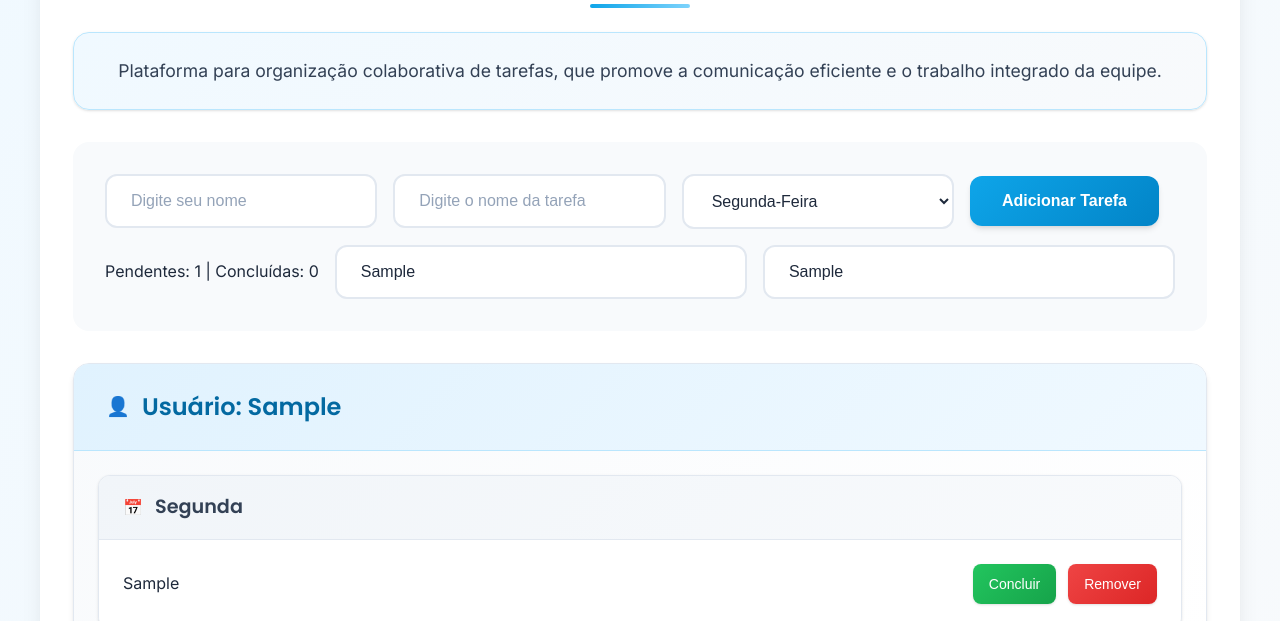
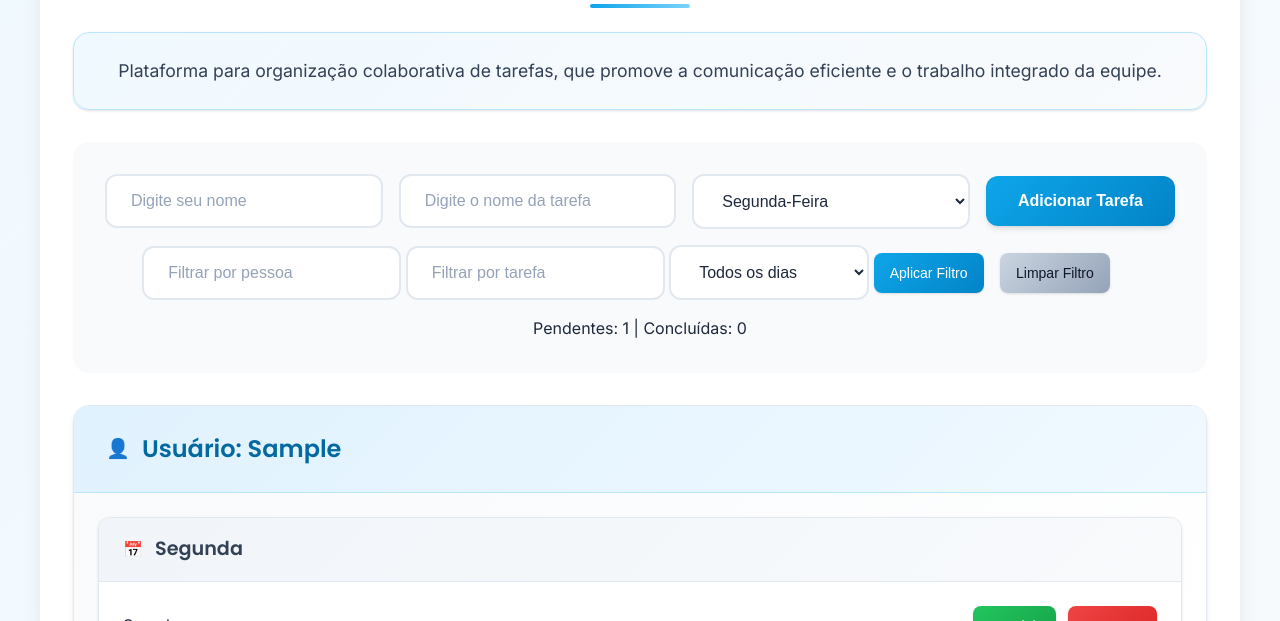
Before and after one commit to KayllaneAs/projetoOrganizeMe, a plain HTML site: page index.html in a window 1280 px wide. Both pictures are taken after typing "Sample", "Sample", "Sample", "Sample" into the empty fields and a click on the button "Adicionar Tarefa". Shown: the part 179-800 px from the top of the page. Drawn offline with Linux system fonts and the light colour scheme.

Commit message:
Correção Filtro e adição LocalStorage

```diff
--- a/index.html
+++ b/index.html
@@ -28,12 +28,30 @@
       </select>
 
       <button id="btnAdicionar" type="button" class="btn btn-primary">Adicionar Tarefa</button>
+      <!--APLICAÇÃO DE BOTÕES DE FILTRAR-->
+      <div class="filtros">
+        <input type="text" id="filtro-pessoa" placeholder="Filtrar por pessoa">
+        <input type="text" id="filtro-tarefa" placeholder="Filtrar por tarefa">
+        <select id="filtro-dia">
+          <option value="">Todos os dias</option>
+          <option value="segunda">Segunda</option>
+          <option value="terca">Terça</option>
+          <option value="quarta">Quarta</option>
+          <option value="quinta">Quinta</option>
+          <option value="sexta">Sexta</option>
+          <option value="sabado">Sábado</option>
+          <option value="domingo">Domingo</option>
+        </select>
+        <button onclick="filtrarTarefas()" class="btn-filtro btn-aplicar">Aplicar Filtro</button>
+        <button onclick="renderizarTarefas()" class="btn-filtro btn-limpar">Limpar Filtro</button>
+      </div>
+
+
+
       <br>
       <div id="contador">Pendentes: 0 | Concluídas: 0</div>
-      <input type="text" id="filtroNome" placeholder="Filtrar tarefas por nome">
-      <input type="text" id="filtroDescricao" placeholder="Filtrar por nome de tarefa">
+    </div>
 
-    </div>
 
     <div id="tarefas-container"></div>
 
--- a/script.js
+++ b/script.js
@@ -1,4 +1,19 @@
 let pessoas = {};
+
+// Função para salvar no localStorage
+function salvarLocalStorage() {
+  localStorage.setItem("tarefas_pessoas", JSON.stringify(pessoas));
+}
+
+// Função para carregar do localStorage
+function carregarLocalStorage() {
+  const dados = localStorage.getItem("tarefas_pessoas");
+  if (dados) {
+    pessoas = JSON.parse(dados);
+    renderizarTarefas();
+    atualizarContador();
+  }
+}
 
 // Função de adicionar tarefa
 function adicionarTarefa() {
@@ -16,6 +31,7 @@ function adicionarTarefa() {
 
   pessoas[pessoa][dia].push({ texto: tarefa, concluida: false });
 
+  salvarLocalStorage();
   renderizarTarefas();
   atualizarContador();
 
@@ -27,6 +43,7 @@ function adicionarTarefa() {
 function concluirTarefa(pessoa, dia, index) {
   if (pessoas[pessoa] && pessoas[pessoa][dia] && pessoas[pessoa][dia][index]) {
     pessoas[pessoa][dia][index].concluida = !pessoas[pessoa][dia][index].concluida;
+    salvarLocalStorage();
     renderizarTarefas();
     atualizarContador();
   }
@@ -44,20 +61,31 @@ function removerTarefa(pessoa, dia, index) {
       delete pessoas[pessoa];
     }
 
+    salvarLocalStorage();
     renderizarTarefas();
     atualizarContador();
   }
 }
 
-// Função de atualizar contador
-function atualizarContador() {
+// Função de atualizar contador (com filtros opcionais)
+function atualizarContador(filtros = {}) {
   let totalPendentes = 0;
   let totalConcluidas = 0;
 
-  for (const dias of Object.values(pessoas)) {
-    for (const tarefas of Object.values(dias)) {
-      totalPendentes += tarefas.filter(t => !t.concluida).length;
-      totalConcluidas += tarefas.filter(t => t.concluida).length;
+  const { pessoaFiltro = "", tarefaFiltro = "", filtroDia = "" } = filtros;
+
+  for (const pessoa in pessoas) {
+    if (pessoaFiltro && !pessoa.toLowerCase().includes(pessoaFiltro.toLowerCase())) continue;
+
+    for (const dia in pessoas[pessoa]) {
+      if (filtroDia && dia !== filtroDia) continue;
+
+      pessoas[pessoa][dia].forEach(t => {
+        if (tarefaFiltro && !t.texto.toLowerCase().includes(tarefaFiltro.toLowerCase())) return;
+
+        if (t.concluida) totalConcluidas++;
+        else totalPendentes++;
+      });
     }
   }
 
@@ -65,8 +93,14 @@ function atualizarContador() {
     `Pendentes: ${totalPendentes} | Concluídas: ${totalConcluidas}`;
 }
 
-// Função de renderizar tarefas
+// Função de renderizar tarefas (geral)
 function renderizarTarefas() {
+
+// Limpa campos de filtro
+  document.getElementById("filtro-tarefa").value = "";
+  document.getElementById("filtro-pessoa").value = "";
+  document.getElementById("filtro-dia").value = "";
+
   const container = document.getElementById('tarefas-container');
   container.innerHTML = '';
 
@@ -114,13 +148,16 @@ function renderizarTarefas() {
       }
     });
   }
+  // Atualiza contador geral
+  atualizarContador();
 }
 
+// Função de filtrar tarefas
+function filtrarTarefas() {
+  const tarefaFiltro = document.getElementById("filtro-tarefa").value.trim().toLowerCase();
+  const pessoaFiltro = document.getElementById("filtro-pessoa").value.trim().toLowerCase();
+  const filtroDia = document.getElementById("filtro-dia").value;
 
-
-function filtrarTarefas() {
-  const filtroNome = document.getElementById("filtroNome").value.toLowerCase();
-  const filtroDescricao = document.getElementById("filtroDescricao").value.toLowerCase();
   const container = document.getElementById('tarefas-container');
   container.innerHTML = '';
 
@@ -135,50 +172,34 @@ function filtrarTarefas() {
     'domingo': 'Domingo'
   };
 
-  // Verificar se há algum filtro ativo
-  const filtroAtivo = filtroNome !== '' || filtroDescricao !== '';
+  for (const pessoa in pessoas) {
+    if (pessoaFiltro && !pessoa.toLowerCase().includes(pessoaFiltro)) continue;
 
-  for (const pessoa in pessoas) {
-    const nomeCorresponde = pessoa.toLowerCase().includes(filtroNome);
-    let pessoaTemTarefasFiltradas = false;
-
-    // Criar container da pessoa apenas se não houver filtro ativo
     const pessoaDiv = document.createElement('div');
     pessoaDiv.className = 'pessoa-container';
-
-    if (!filtroAtivo) {
     pessoaDiv.innerHTML = `<h2>Usuário: ${pessoa}</h2>`;
-    }
+    container.appendChild(pessoaDiv);
 
     ordemDias.forEach(dia => {
-      if (pessoas[pessoa][dia] && pessoas[pessoa][dia].length > 0) {
+      if (filtroDia && dia !== filtroDia) return;
+      if (!pessoas[pessoa][dia] || pessoas[pessoa][dia].length === 0) return;
+
+      const tarefasFiltradas = pessoas[pessoa][dia].filter(t => {
+        return !tarefaFiltro || t.texto.toLowerCase().includes(tarefaFiltro);
+      });
+
+      if (tarefasFiltradas.length === 0) return;
+
       const diaDiv = document.createElement('div');
       diaDiv.className = 'dia-container';
-        let diaTemTarefasFiltradas = false;
+      diaDiv.innerHTML = `<h3>${nomesDias[dia]}</h3>`;
+      pessoaDiv.appendChild(diaDiv);
 
-        pessoas[pessoa][dia].forEach((tarefa, index) => {
-          const descricaoCorresponde = tarefa.texto.toLowerCase().includes(filtroDescricao);
-
-          // Mostrar tarefa se não houver filtro ou se corresponder aos filtros
-          if (!filtroAtivo || (nomeCorresponde && descricaoCorresponde)) {
-            if (!diaTemTarefasFiltradas) {
-              if (!filtroAtivo) {
-                diaDiv.innerHTML = `<h3>${nomesDias[dia]}</h3>`;
-              } else {
-              }
-              pessoaDiv.appendChild(diaDiv);
-              diaTemTarefasFiltradas = true;
-              pessoaTemTarefasFiltradas = true;
-            }
-
+      tarefasFiltradas.forEach((tarefa, index) => {
         const tarefaDiv = document.createElement('div');
         tarefaDiv.className = 'tarefa-item';
-            if (tarefa.concluida) {
-              tarefaDiv.classList.add('concluida');
-            }
+        if (tarefa.concluida) tarefaDiv.classList.add('concluida');
 
-            if (filtroAtivo) {
-              // Modo filtro: mostrar apenas a tarefa
         tarefaDiv.innerHTML = `
           <span class="tarefa-texto">${tarefa.texto}</span>
           <div class="tarefa-botoes">
@@ -188,33 +209,17 @@ function filtrarTarefas() {
             <button onclick="removerTarefa('${pessoa}', '${dia}', ${index})" class="btn-remover">Remover</button>
           </div>
         `;
-            } else {
-              // Modo normal: mostrar estrutura completa
-              tarefaDiv.innerHTML = `
-                <span class="tarefa-texto">${tarefa.texto}</span>
-                <div class="tarefa-botoes">
-                  <button onclick="concluirTarefa('${pessoa}', '${dia}', ${index})" class="btn-concluir">
-                    ${tarefa.concluida ? 'Desfazer' : 'Concluir'}
-                  </button>
-                  <button onclick="removerTarefa('${pessoa}', '${dia}', ${index})" class="btn-remover">Remover</button>
-                </div>
-              `;
-            }
         diaDiv.appendChild(tarefaDiv);
-          }
+      });
     });
   }
-    });
 
-    if ((!filtroAtivo && Object.keys(pessoas[pessoa]).length > 0) ||
-        (filtroAtivo && pessoaTemTarefasFiltradas)) {
-      container.appendChild(pessoaDiv);
-    }
-  }
-  atualizarContador();
+  // Atualiza o contador de acordo com o filtro aplicado
+  atualizarContador({ pessoaFiltro, tarefaFiltro, filtroDia });
 }
 
+// Eventos
 document.getElementById("btnAdicionar").addEventListener("click", adicionarTarefa);
-// eventos para filtro
-document.getElementById("filtroNome").addEventListener("input", filtrarTarefas);
-document.getElementById("filtroDescricao").addEventListener("input", filtrarTarefas);
+
+// Carrega dados ao iniciar
+window.addEventListener("load", carregarLocalStorage);
--- a/style.css
+++ b/style.css
@@ -478,3 +478,40 @@ footer {
 .pessoa-container, .dia-container, .tarefa-item {
     will-change: transform;
 }
+
+/* ================================== Botões de filtro ================================== */
+.btn-filtro {
+    padding: var(--spacing-sm) var(--spacing-md);
+    border: none;
+    border-radius: var(--radius-md);
+    font-size: 0.875rem;
+    font-weight: 500;
+    cursor: pointer;
+    transition: all var(--transition-normal);
+    box-shadow: var(--shadow-sm);
+    position: relative;
+    overflow: hidden;
+    background: linear-gradient(135deg, var(--primary-500), var(--primary-600));
+    color: white;
+    margin-right: var(--spacing-sm);
+}
+.btn-aplicar {
+    background: linear-gradient(135deg, var(--primary-500), var(--primary-600));
+    color: white;
+}
+.btn-aplicar:hover {
+    background: linear-gradient(135deg, var(--primary-600), var(--primary-700));
+    transform: translateY(-1px);
+    box-shadow: var(--shadow-md);
+}
+
+/* Botão limpar filtro (cinza) */
+.btn-limpar {
+    background: linear-gradient(135deg, var(--secondary-300), var(--secondary-400));
+    color: var(--secondary-900);
+}
+.btn-limpar:hover {
+    background: linear-gradient(135deg, var(--secondary-400), var(--secondary-500));
+    transform: translateY(-1px);
+    box-shadow: var(--shadow-md);
+}
```
Lines whose indentation alone changed are shown as unchanged.
